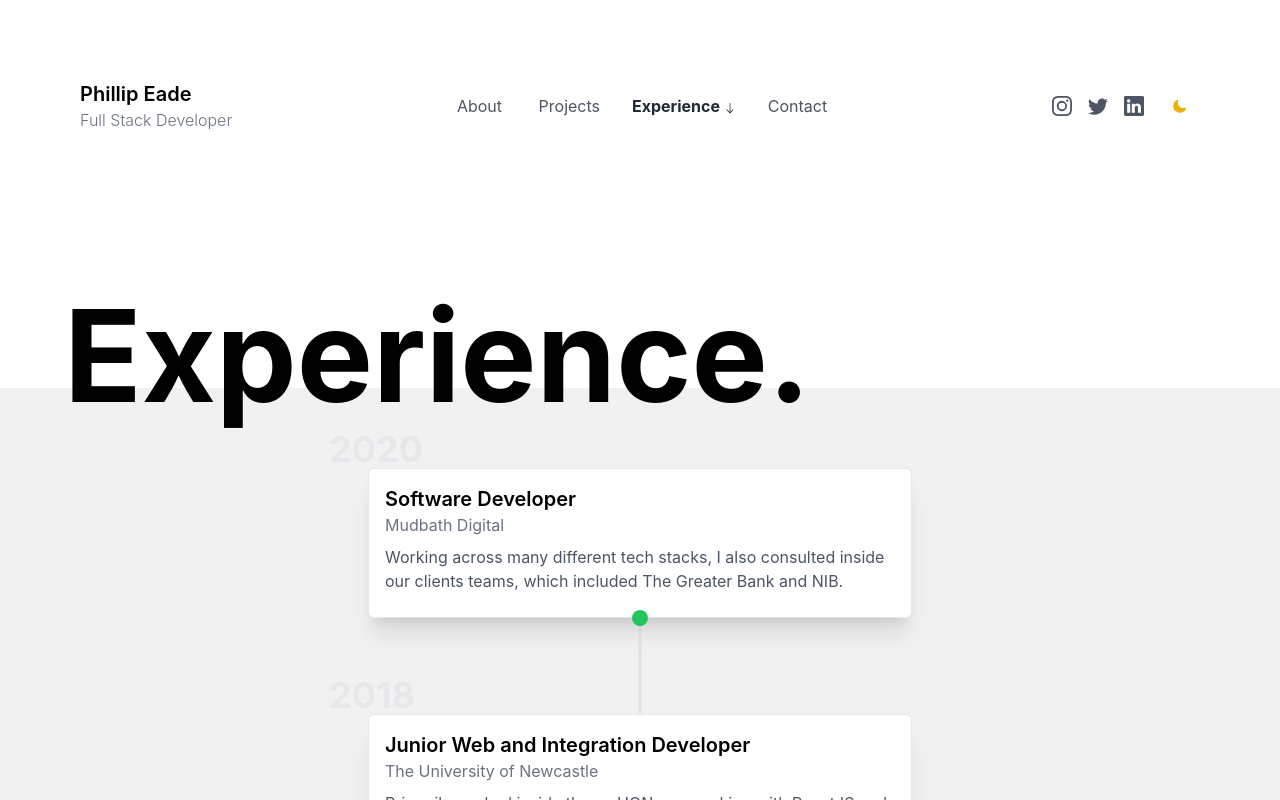
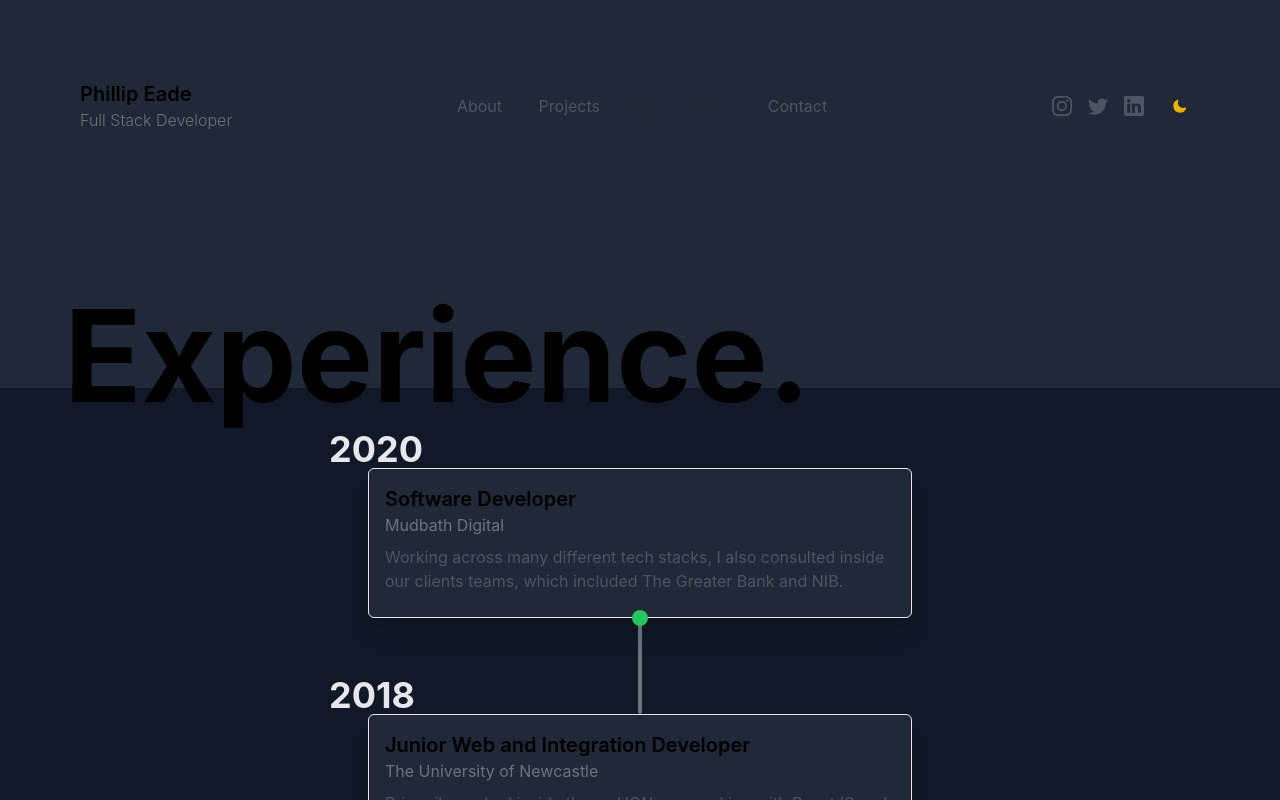
Before and after one commit to PhillFlippy/nextjs-portfolio, a Next.js app: page /experience in a window 1280 px wide. Shown: the top 800 px of the page. Built offline with nearby package versions, Linux system fonts and the light colour scheme.

Commit message:
Changed some colors

```diff
--- a/components/About.js
+++ b/components/About.js
@@ -1,12 +1,12 @@
 export default function AboutMe() {
   return (
-    <section className="bg-white dark:bg-gray-800">
-      <div className="max-w-6xl mx-auto h-48 bg-white dark:bg-gray-800">
+    <section className="bg-gray-800">
+      <div className="max-w-6xl mx-auto h-48 bg-gray-800">
         <h1 className=" text-5xl md:text-9xl font-bold py-20 text-center md:text-left">
           About Me.
         </h1>
       </div>
-      <div className="bg-[#F1F1F1] -mt-10 dark:bg-gray-900">
+      <div className="bg-gray-900">
         <div className="text-container max-w-6xl mx-auto pt-20">
           <div
             className="leading-loose text-2xl md:text-4xl font-semibold  mx-4"
@@ -16,7 +16,7 @@ export default function AboutMe() {
           </div>
         </div>
       </div>
-      <div className="bg-[#F1F1F1] dark:bg-gray-900 px-4">
+      <div className="bg-gray-900 px-4">
         <div className="pt-20 grid grid-cols-1 md:grid-cols-3 max-w-6xl mx-auto gap-y-20 gap-x-20">
           {/* Social Buttons */}
           <div className="inline-flex flex-col">
@@ -58,7 +58,7 @@ export default function AboutMe() {
                   className="flex flex-row items-center space-x-4 group"
                 >
                   <div className="my-4">&rarr;</div>
-                  <div className="text-lg text-gray-500 font-mono relative overflow-hidden dark:text-gray-300">
+                  <div className="text-lg  font-mono relative overflow-hidden text-gray-300">
                     <div className="absolute h-0.5 w-full bg-gray-400 bottom-0 transform -translate-x-24 group-hover:translate-x-0 transition duration-300"></div>
                     GitHub
                   </div>
@@ -110,15 +110,16 @@ export default function AboutMe() {
               chance to mentor more junior developers.
               <br />
               <br />
-              My primary stack is React front end with a .Net backend but I have worked with a lot of different programming languages and I have become
-              pretty good at picking up new ones, so I am pretty comfortable with learning
-              something new for the project.
+              My primary stack is React front end with a .Net backend but I have
+              worked with a lot of different programming languages and I have
+              become pretty good at picking up new ones, so I am pretty
+              comfortable with learning something new for the project.
             </div>
-
-            <h1 className="background-gray-50 text-3xl rounded-md px-2 py-1 inline-block font-bold text-gray-50">
+            <div className="bg-gray-700 rounded-lg my-16">
+              <h1 className="text-3xl rounded-md px-2 py-1 inline-block font-bold text-gray-50 my-3 mt-8">
                 Tech Stack
               </h1>
-            <div className="flex flex-row flex-wrap mt-8 background-white">
+              <div className="flex flex-row flex-wrap mt-8">
                 <img
                   src="https://raw.githubusercontent.com/github/explore/80688e429a7d4ef2fca1e82350fe8e3517d3494d/topics/javascript/javascript.png"
                   className="h-20 w-20 mx-4 my-4"
@@ -167,10 +168,7 @@ export default function AboutMe() {
                   src="https://raw.githubusercontent.com/devicons/devicon/master/icons/amazonwebservices/amazonwebservices-original-wordmark.svg"
                   className="h-20 w-20 mx-4 my-4"
                 />{" "}
-              <img
-                src="https://raw.githubusercontent.com/devicons/devicon/master/icons/git/git-original-wordmark.svg"
-                className="h-20 w-20 mx-4 my-4"
-              />
+              </div>
             </div>
           </div>
         </div>
--- a/components/Contact.js
+++ b/components/Contact.js
@@ -6,7 +6,7 @@ function Contact() {
       return (
           <section>
             <div className="max-w-6xl mx-auto h-48 bg-white dark:bg-gray-800 antialiased">
-              <h1 className=" text-5xl md:text-9xl font-bold py-20 text-center md:text-left">
+              <h1 className=" text-5xl md:text-9xl font-bold py-15 text-center md:text-left">
                 Contact.
               </h1>
             </div>
--- a/components/Container.js
+++ b/components/Container.js
@@ -40,7 +40,7 @@ export default function Container({ children, ...customMeta }) {
           <meta property="article:published_time" content={meta.date} />
         )}
       </Head>
-      <main className="dark:bg-gray-800 w-full">
+      <main className="bg-gray-800 w-full">
         <Navbar />
         <div>{children}</div>
       </main>
--- a/components/Experience.js
+++ b/components/Experience.js
@@ -2,15 +2,14 @@ import experience from "../data/experience";
 export default function Experience() {
 
   return (
-    <section className="bg-white dark:bg-gray-800">
-      <div className="max-w-6xl mx-auto h-48 bg-white dark:bg-gray-800">
+    <section className="bg-gray-800">
+      <div className="max-w-6xl mx-auto h-48 bg-gray-800">
         <h1 className=" text-5xl md:text-9xl font-bold py-20 text-center md:text-left">
           Experience.
         </h1>
       </div>
-      <div className="bg-[#F1F1F1] dark:bg-gray-900 -mt-4">
-        <div className="grid grid-cols-1 dark:bg-gray-900 max-w-xl mx-auto pt-20">
-          {/* Experience card */}
+      <div className="bg-gray-900 -mt-4">
+        <div className="grid grid-cols-1 bg-gray-900 max-w-xl mx-auto pt-20">
           {experience.map((exp, idx) => (
             <>
               <ExperienceCard
@@ -26,7 +25,7 @@ export default function Experience() {
                   <div className="w-4 h-4 bg-green-500 rounded-full relative z-10">
                     <div className="w-4 h-4 bg-green-500 rounded-full relative z-10 animate-ping"></div>
                   </div>
-                  <div className="w-1 h-24 bg-gray-200 dark:bg-gray-500 rounded-full -mt-2"></div>
+                  <div className="w-1 h-24 bg-gray-500 rounded-full -mt-2"></div>
                 </div>
               )}
             </>
@@ -39,7 +38,7 @@ export default function Experience() {
 
 const ExperienceCard = ({ title, desc, year, company, companyLink }) => {
   return (
-    <div className="relative experience-card border p-4 rounded-md shadow-xl bg-white dark:bg-gray-800 z-10 mx-4">
+    <div className="relative experience-card border p-4 rounded-md shadow-xl bg-gray-800 z-10 mx-4">
       <h1 className="absolute -top-10 md:-left-10 md:-top-10 text-4xl text-gray-200 font-bold dark:text-gray-800">
         {year}
       </h1>
--- a/components/Projects.js
+++ b/components/Projects.js
@@ -2,13 +2,13 @@ import ProjectCard from "./ProjectCard";
 import projects from "../data/projects";
 const Projects = () => {
   return (
-    <section className="bg-white dark:bg-gray-800">
-      <div className="max-w-6xl mx-auto h-48 bg-white dark:bg-gray-800">
-        <h1 className=" text-5xl md:text-9xl font-bold py-20 text-center md:text-left">
+    <section className="bg-gray-800">
+      <div className="max-w-6xl mx-auto h-48 bg-gray-800">
+        <h1 className=" text-5xl md:text-9xl font-bold py-15 text-center md:text-left">
           Projects.
         </h1>
       </div>
-      <div className="bg-[#F1F1F1] dark:bg-gray-900">
+      <div className="bg-gray-900">
         <div className="max-w-6xl mx-auto grid grid-cols-1 md:grid-cols-2 gap-8 py-20 pb-40">
           {projects.map((proj, idx) => (
             <ProjectCard
--- a/styles/globals.css
+++ b/styles/globals.css
@@ -7,6 +7,7 @@ body {
   margin: 0;
   font-family: -apple-system, BlinkMacSystemFont, Segoe UI, Roboto, Oxygen,
     Ubuntu, Cantarell, Fira Sans, Droid Sans, Helvetica Neue, sans-serif;
+  background: #1f2937;
 }
 :root {
   /* Your default theme */
@@ -40,9 +41,9 @@ a {
   height: 100vh;
   top: 0;
   left: 0;
-  background: #1f2937;
+  background: transparent;
   overflow: hidden;
-  opacity: 0.5;
+  opacity: 0.6;
   pointer-events: none;
 }
 
```
Lines whose indentation alone changed are shown as unchanged.
